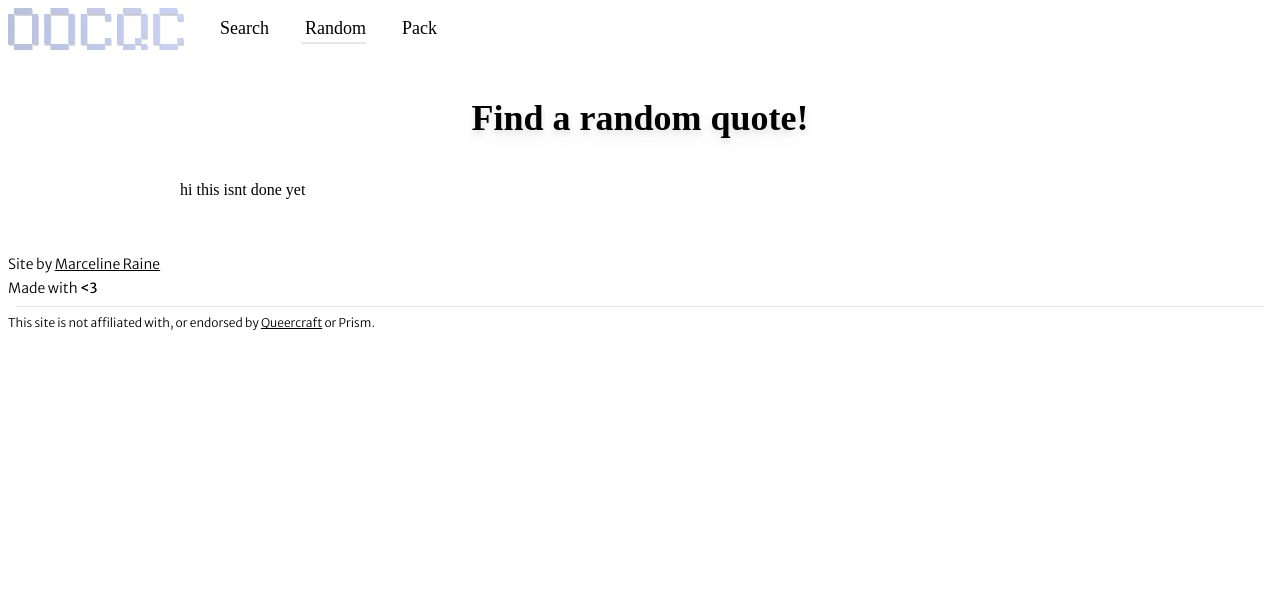
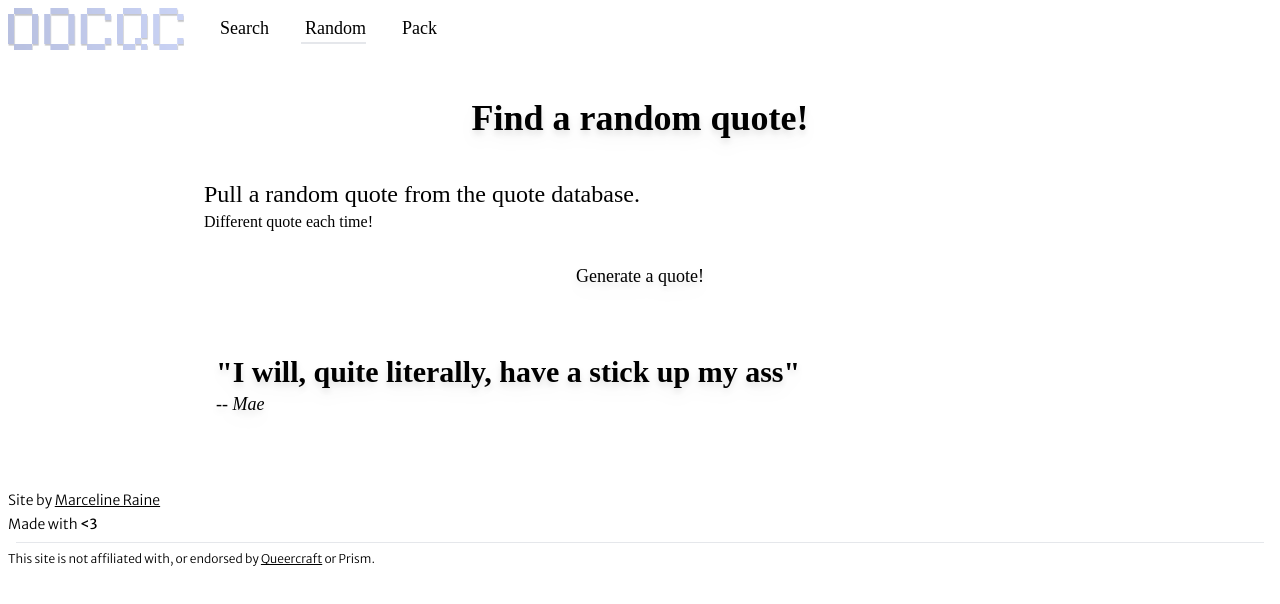
Before and after one commit to Meowcelinee/oocqc-page, a Next.js app: page /random in a window 1280 px wide. Shown: the top 604 px of the page. Built offline with nearby package versions, Linux system fonts and the light colour scheme; a web font is replaced by a local one; what @catppuccin/tailwindcss would draw is missing.

Commit message:
random quotes :3

```diff
--- a/src/app/random/page.tsx
+++ b/src/app/random/page.tsx
@@ -1,15 +1,47 @@
+'use client';
+
+import { Quote } from '@/data/quotes/quotes';
+import randomQuote from '@/lib/randomQuote';
+import { useState } from 'react';
+
 export default function RandomQuote() {
+    const [quote, setQuote] = useState<Quote>(randomQuote());
+    const handleNewQuote = () => {
+        const q = randomQuote();
+        setQuote(q);
+    };
+
     return (
         <div className='flex-col md:py-4 py-2'>
             <h1 className='md:my-6 my-4 md:text-4xl text-3xl text-center font-semibold drop-shadow-lg'>
                 Find a random quote!
             </h1>
-            <div className='flex justify-center gap-3 bg-mantle px-4 py-2 w-full'>
-                <div className='px-2 py-2 md:w-3/4 w-full'>
-                    <p>hi this isnt done yet</p>
+            <div className='flex flex-col justify-center gap-3 bg-mantle md:px-12 px-4 py-2 w-full'>
+                <div className='px-2 py-2 mx-auto md:w-3/4 w-full'>
+                    <h2 className='md:text-2xl text-xl text-subtext1 font-medium'>
+                        Pull a random quote from the quote database.
+                    </h2>
+                    <p className='text-subtext0'>Different quote each time!</p>
+                </div>
+                <button
+                    onClick={() => handleNewQuote()}
+                    className='bg-sky text-crust text-lg rounded-3xl drop-shadow-lg px-6 py-2 mx-auto w-fit transition duration-300 md:hover:bg-surface0 md:hover:text-text active:brightness-75'
+                >
+                    Generate a quote!
+                </button>
+            </div>
+            <div className='bg-gradient-to-br from-mantle via-mantle to-crust md:px-12 px-4 mt-3 w-full'>
+                <div className='px-2 py-2 mx-auto md:w-3/4 w-full'>
+                    <div className='bg-gradient-to-r from-surface0 to-base rounded-lg drop-shadow-lg my-4 p-3'>
+                        <h2 className='md:text-3xl text-xl text-subtext1 font-semibold'>
+                            "{quote?.quote}"
+                        </h2>
+                        <p className='text-overlay2 md:text-lg italic'>
+                            -- {quote?.person}
+                        </p>
+                    </div>
                 </div>
             </div>
-            <div className='md:px-12 px-4 w-full'></div>
         </div>
     );
 }
--- a/src/data/quotes/rawQuotes.ts
+++ b/src/data/quotes/rawQuotes.ts
@@ -70,7 +70,7 @@ const rawQuotes: string[] = [
     `"i bet striders NEVER skip leg day" -Jenn`,
     `"Saige Saigfe Sasige Sausage" -Jenn`,
     `"I am a slut for pickles" -Skylar`,
-    `"I live pickles but when I really want salty food I loooove nuts" -Brio`,
+    `"I live pickles but when I really want salty food I loooove nuts" -Rio`,
     `"yeah i'm getting gang banged by trident guys right now" -Megan`,
     `"air humping is my fav kind of humping" -Marv`,
     `"chris stop giving me your meat" -Alistair`,
@@ -139,7 +139,7 @@ const rawQuotes: string[] = [
     `"Im deep inside you" -Unknown`,
     `"There's always hope for sexual harassment" -Marv/Pearced`,
     `"I ate out some pepper pussy" -Pearced`,
-    `"Not you guys, the creeper that just blew me" -Brio`,
+    `"Not you guys, the creeper that just blew me" -Rio`,
     `"im doing 5 things at once and you're not one of them" -Beau`,
     `"it's doing a throbby" -Martin`,
     `"Im having sex with a cactus" -Pearced`,
@@ -252,7 +252,7 @@ const rawQuotes: string[] = [
     `"i'm about to eat my rabbit" -Martin`,
     `"feet belong in shoes not anuses" -Martin`,
     `"y r u creaming" -Zain`,
-    `"So I came to the bottom" -Brio`,
+    `"So I came to the bottom" -Rio`,
     `"why are you showing me your mellons T^T" -Fara`,
     `"I've already got a ten pound wiener" -Bella`,
     `"I get to be black! I want to be black!" -Martin`,
@@ -275,8 +275,8 @@ const rawQuotes: string[] = [
     `"I was subjected to Dutch!" -Jenn`,
     `"i thought this would've been a huge dick" -Bessere`,
     `"y am i creaming" -chain`,
-    `"You've changed my opinion, I love caner now" -Brio`,
-    `"Everyone should get cancer now" -Brio`,
+    `"You've changed my opinion, I love cancer now" -Rio`,
+    `"Everyone should get cancer now" -Rio`,
     `"I wanna step on someone" -Doc`,
     `"I read that as vibrator ngl" -Alyx`,
     `"stop shitting your ass" -Morgue`,
@@ -287,7 +287,7 @@ const rawQuotes: string[] = [
     `"Skylar is gonna cream you" -Saige`,
     `"Piss counter reset" -Alistair`,
     `"timo helps me roll up my dick sometimes when my back hurts too much from carrying all this swag around" -Siet`,
-    `"I always love in the music video when they have the rapid fire pictures of dick shaped things" -Brio`,
+    `"I always love in the music video when they have the rapid fire pictures of dick shaped things" -Rio`,
     `"MY DISHES WILL NEVER BE CLEAN" -Morgue`,
     `"Alright that was Big Dick Hole, requested by Marv," -Beau`,
     `"I pissed myself" -Skylar`,
--- a/src/lib/randomQuote.ts
+++ b/src/lib/randomQuote.ts
@@ -1,19 +1,17 @@
 import validQuotes, { Quote } from '@/data/quotes/quotes';
 
 export default function randomQuote(): Quote {
-    // let quoteCounter = Number(localStorage.getItem('quoteCounter'));
-
-    // !quoteCounter
-    //     ? localStorage.setItem('quoteCounter', '1')
-    //     : localStorage.setItem('quoteCounter', String((quoteCounter += 1)));
-
     let rand = Math.floor(Math.random() * validQuotes.length);
 
-    // if this quote is in localstorage, generate another
-    if (localStorage.getItem(validQuotes[rand].quote))
+    // clear sessionstorage after ~400 generations
+    if (sessionStorage.length >= 400) sessionStorage.clear();
+
+    // if this quote is in sessionstorage, generate another
+    if (sessionStorage.getItem(validQuotes[rand].quote))
         rand === validQuotes.length ? (rand -= 1) : (rand += 1);
 
     const randQuote = validQuotes[rand];
-    localStorage.setItem('randomQuote', randQuote.quote);
+    sessionStorage.setItem(randQuote.quote, randQuote.quote);
+
     return randQuote;
 }
```
